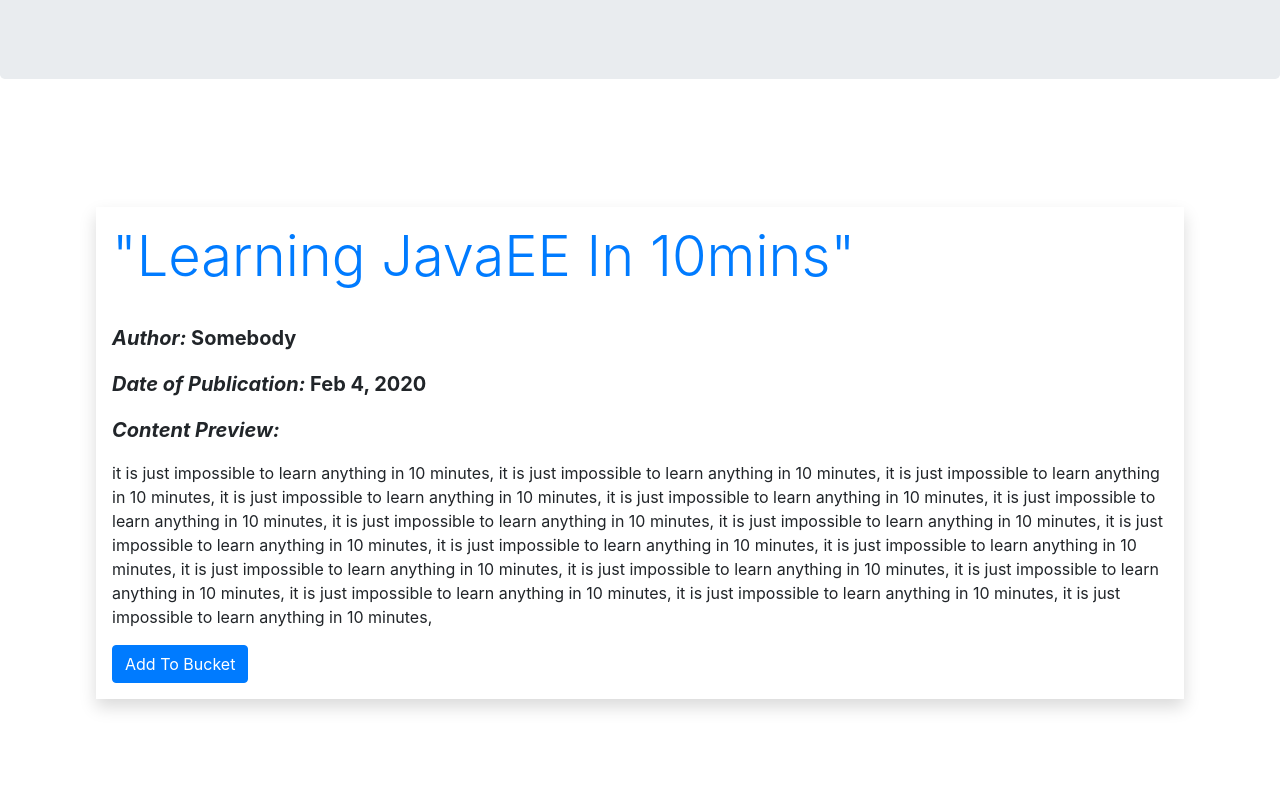
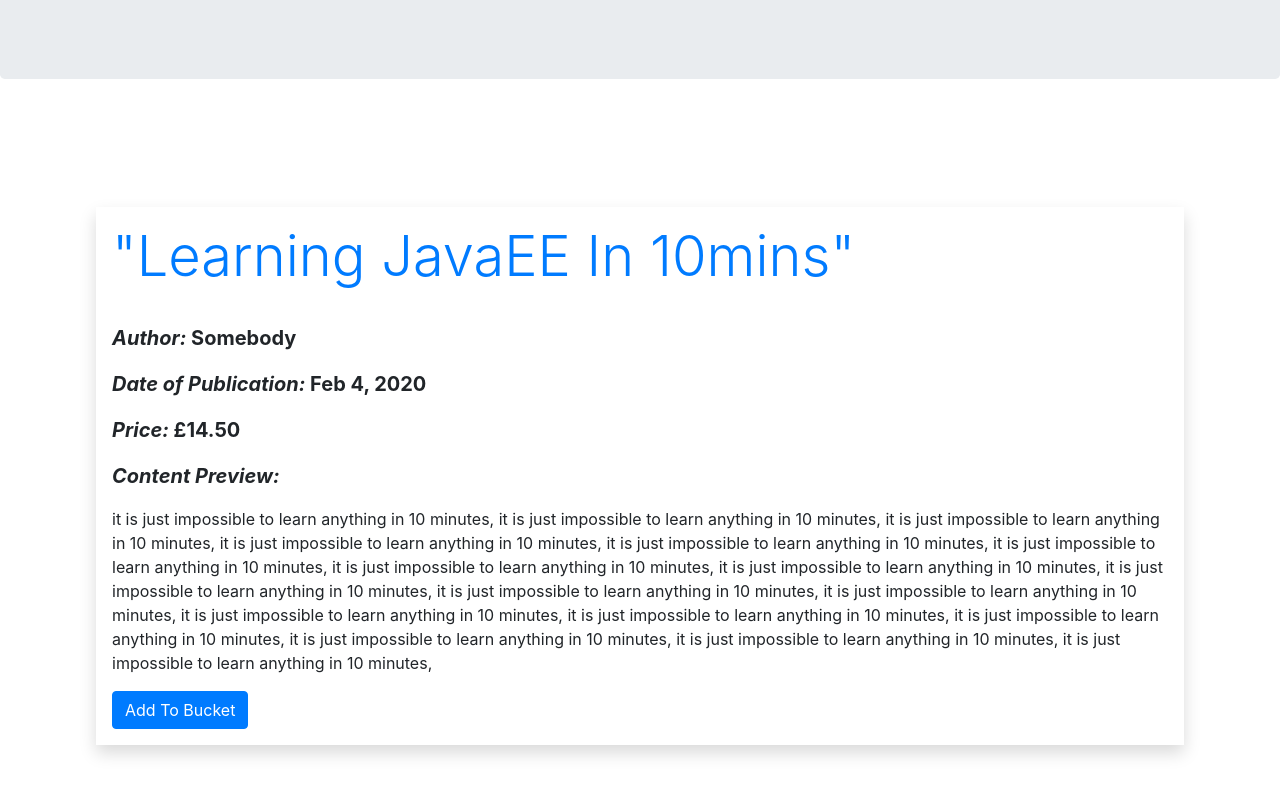
Before and after one commit to CurtisNewbie/BookStoreApp, an Angular app in the folder frontend/frontend/: page / in a window 1280 px wide. Shown: the part 2450-3245 px from the top of the page. Built offline with nearby package versions, Linux system fonts and the light colour scheme.

Commit message:
Add price property to Book class
Book should have a price of course. This is a bookstore that sells books.

```diff
--- a/frontend/frontend/src/app/book-detail/book-detail.component.html
+++ b/frontend/frontend/src/app/book-detail/book-detail.component.html
@@ -13,6 +13,8 @@
                     {{book.author}}</p>
                 <p class="font-weight-bolder lead"><i>Date of Publication:</i>
                     {{book.date.toDateString() | date}}</p>
+                <p class="font-weight-bolder lead"><i>Price:</i>
+                    {{book.price | currency: '£'}}</p>
                 <p class="font-weight-bolder lead"><i>Content Preview:</i></p>
                 <p *ngIf="book.content" class="font-weight-normal">{{book.content}}</p>
                 <button class="btn btn-primary">Add To Bucket</button>
--- a/frontend/frontend/src/app/book-detail/book-detail.component.ts
+++ b/frontend/frontend/src/app/book-detail/book-detail.component.ts
@@ -20,6 +20,7 @@ export class BookDetailComponent implements OnInit {
       "Learning JavaEE In 10mins",
       "Somebody",
       "it is just impossible to learn anything in 10 minutes, it is just impossible to learn anything in 10 minutes, it is just impossible to learn anything in 10 minutes, it is just impossible to learn anything in 10 minutes, it is just impossible to learn anything in 10 minutes, it is just impossible to learn anything in 10 minutes, it is just impossible to learn anything in 10 minutes, it is just impossible to learn anything in 10 minutes, it is just impossible to learn anything in 10 minutes, it is just impossible to learn anything in 10 minutes, it is just impossible to learn anything in 10 minutes, it is just impossible to learn anything in 10 minutes, it is just impossible to learn anything in 10 minutes, it is just impossible to learn anything in 10 minutes, it is just impossible to learn anything in 10 minutes, it is just impossible to learn anything in 10 minutes, it is just impossible to learn anything in 10 minutes, ",
+      14.5,
       new Date()
     );
   }
--- a/frontend/frontend/src/app/book-list/book-list.component.ts
+++ b/frontend/frontend/src/app/book-list/book-list.component.ts
@@ -22,6 +22,7 @@ export class BookListComponent implements OnInit {
         "Learning JavaEE In 10mins",
         "Somebody",
         "it is just impossible to learn anything in 10 minutes, it is just impossible to learn anything in 10 minutes, it is just impossible to learn anything in 10 minutes, it is just impossible to learn anything in 10 minutes, it is just impossible to learn anything in 10 minutes, it is just impossible to learn anything in 10 minutes, it is just impossible to learn anything in 10 minutes, it is just impossible to learn anything in 10 minutes, it is just impossible to learn anything in 10 minutes, it is just impossible to learn anything in 10 minutes, it is just impossible to learn anything in 10 minutes, it is just impossible to learn anything in 10 minutes, it is just impossible to learn anything in 10 minutes, it is just impossible to learn anything in 10 minutes, it is just impossible to learn anything in 10 minutes, it is just impossible to learn anything in 10 minutes, it is just impossible to learn anything in 10 minutes, ",
+        14.5,
         new Date()
       ),
       new Book(
@@ -29,6 +30,7 @@ export class BookListComponent implements OnInit {
         "Learning JS In 10mins",
         "NoBody",
         "it is just impossible to learn anything in 10 minutes, it is just impossible to learn anything in 10 minutes, it is just impossible to learn anything in 10 minutes, it is just impossible to learn anything in 10 minutes, it is just impossible to learn anything in 10 minutes, it is just impossible to learn anything in 10 minutes, it is just impossible to learn anything in 10 minutes, it is just impossible to learn anything in 10 minutes, it is just impossible to learn anything in 10 minutes, it is just impossible to learn anything in 10 minutes, it is just impossible to learn anything in 10 minutes, it is just impossible to learn anything in 10 minutes, it is just impossible to learn anything in 10 minutes, it is just impossible to learn anything in 10 minutes, it is just impossible to learn anything in 10 minutes, it is just impossible to learn anything in 10 minutes, it is just impossible to learn anything in 10 minutes, ",
+        22.12,
         new Date()
       )
     ];
--- a/frontend/frontend/src/app/model/book.ts
+++ b/frontend/frontend/src/app/model/book.ts
@@ -7,6 +7,7 @@ export class Book {
     public title: string,
     public author: string,
     public content: string,
+    public price: number,
     public date?: Date
   ) {}
 }
```
